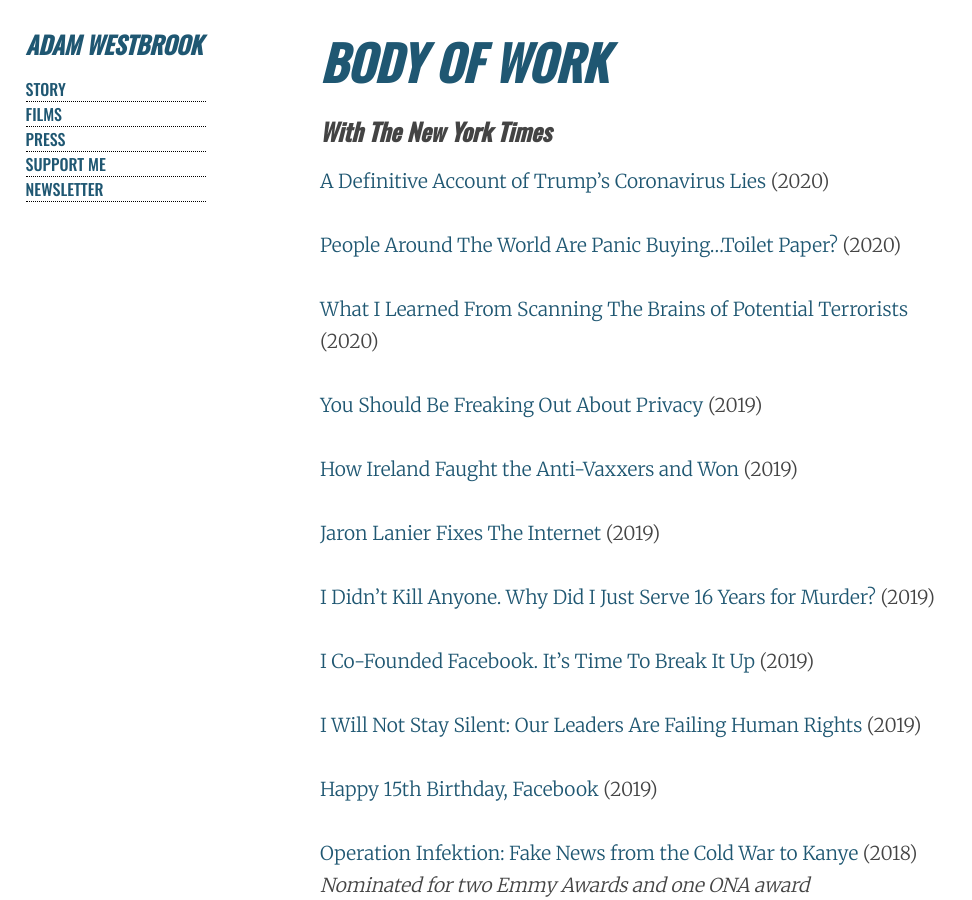
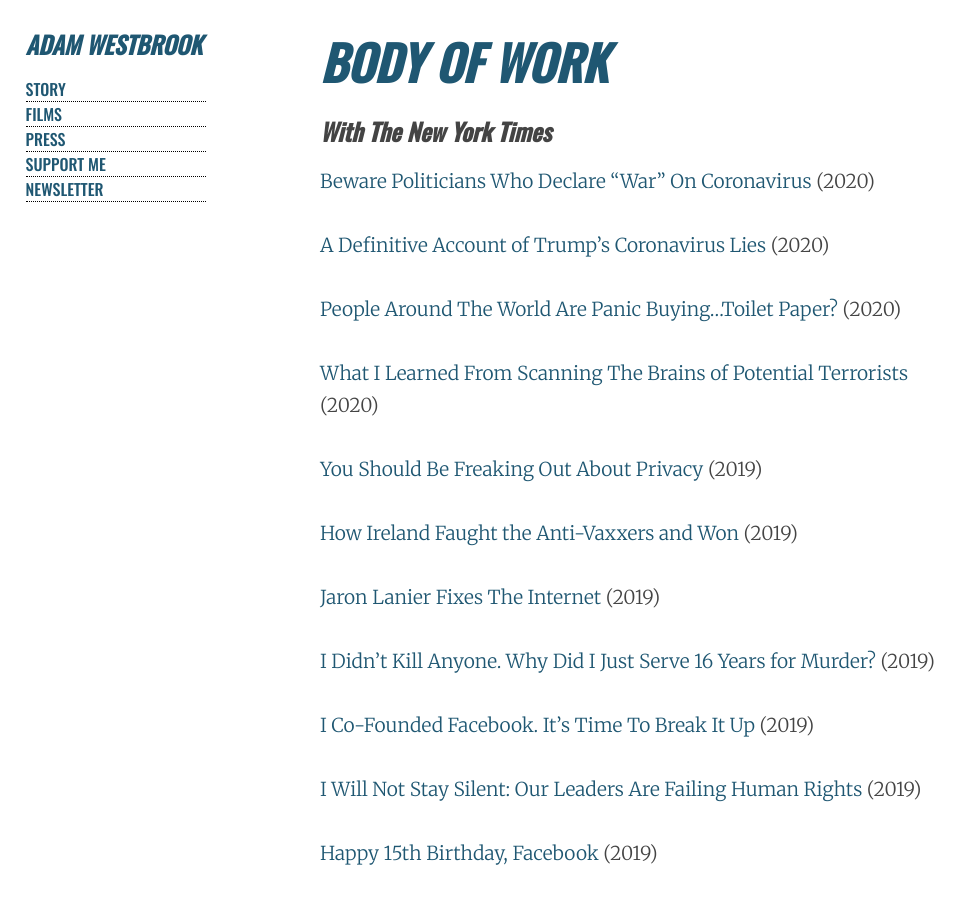
Before and after one commit to AdamWestbrook/adamwestbrook.github.io, a Jekyll site: the page built from films.md, in a window 1280 px wide and 900 px high. Shown: the whole window, without its empty margins (0-972 px from the left). Built offline with Jekyll 4.4.1, drawn with Linux system fonts in a browser that asks for light colours.

Commit message:
Update films

```diff
--- a/films.md
+++ b/films.md
@@ -7,8 +7,9 @@
 
 ## With The New York Times
 
+- [Beware Politicians Who Declare "War" On Coronavirus](https://www.nytimes.com/2020/04/20/opinion/coronavirus-war-politicians.html) (2020)
 - [A Definitive Account of Trump's Coronavirus Lies](https://www.nytimes.com/2020/03/18/opinion/trump-lies-about-coronavirus.html) (2020)
-- [People Around The World Are Panic Buying...Toilet Paper?](https://www.nytimes.com/video/opinion/100000007029344/why-toilet-paper-coronavirus.html?playlistId=video/opinion) (2020)
+- [People Around The World Are Panic Buying...Toilet Paper?](https://www.nytimes.com/video/opinion/100000007029344/why-toilet-paper-coronavirus.html) (2020)
 - [What I Learned From Scanning The Brains of Potential Terrorists](https://www.nytimes.com/2020/03/02/opinion/domestic-terrorism-jihadists.html) (2020)
 - [You Should Be Freaking Out About Privacy](https://www.nytimes.com/video/opinion/100000006794185/privacy-surveillance-video.html) (2019)
 - [How Ireland Faught the Anti-Vaxxers and Won](https://www.nytimes.com/video/opinion/100000006841148/medical-misinformation-vaccines.html) (2019)
```
